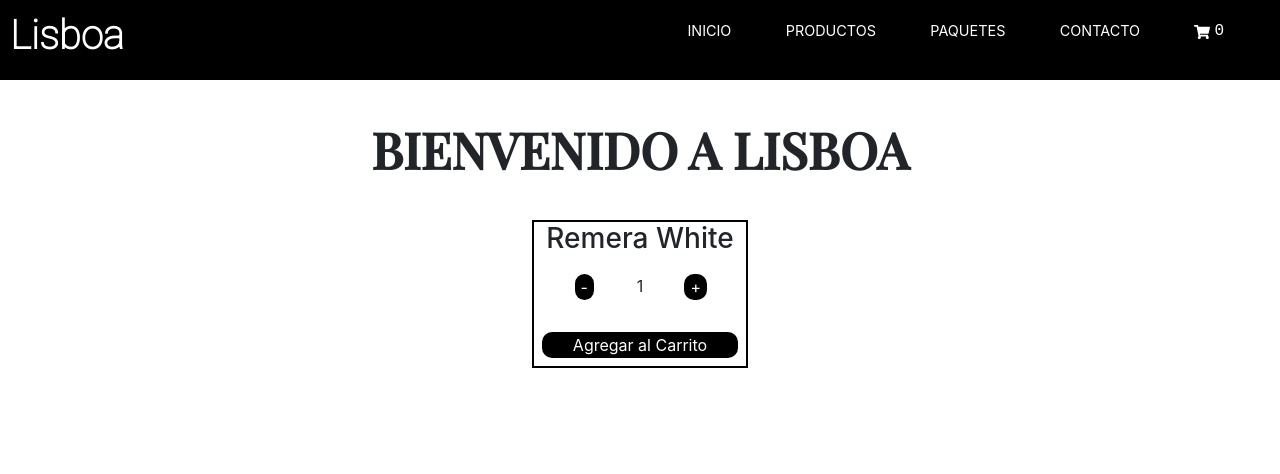
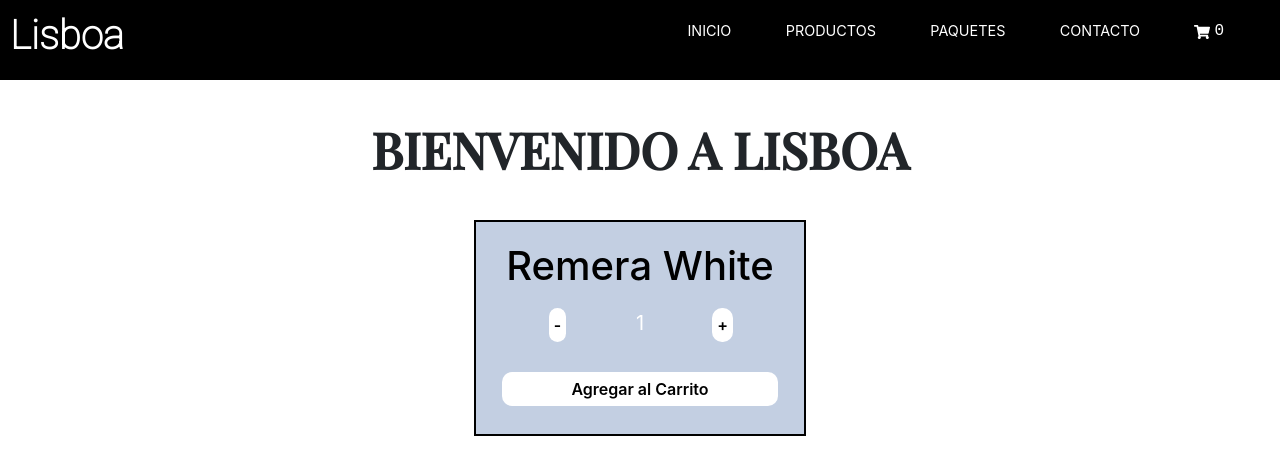
Before and after one commit to ThomasPalacio/appReact, a React (Create React App) app: page / in a window 1280 px wide. Shown: the top 474 px of the page. Built offline with nearby package versions, Linux system fonts and the light colour scheme.

Commit message:
desafio 5

```diff
--- a/src/App.css
+++ b/src/App.css
@@ -72,13 +72,27 @@ margin: 40px 100px;
 .containerContador{
 border: 2px black solid;
 width: fit-content;
+padding: 20px 30px;
+background-color:  #c3cfe2 ;
+
+}
+
+.nombreContador{
+font-size: 40px;
+color: rgb(0, 0, 0);
 }
 .parrafoContador{
 padding: 10px;
 }
+.numeroContador{
+  color: rgb(255, 255, 255);
+  font-size: 20px;
+}
 .botonesContador{
-  color: white;
-  background-color: black;
+  color: rgb(0, 0, 0);
+  font-weight: 600;
+  padding: 5px;
+  background-color: rgb(255, 255, 255);
   border: none;
   border-radius: 10px;
 }
--- a/src/components/ItemCount.js
+++ b/src/components/ItemCount.js
@@ -6,23 +6,31 @@ import {useState} from 'react'
 const ItemCount = (p) => {
 
 
-    const [number, setNumberMas] = useState(p.initial)
+    const [count, setCount] = useState(p.initial)
+
+    const increaseCount = () => {
+        count < p.stock && setCount(count + 1)
+    }
+
+    const decreaseCount = () => {
+        count > p.initial && setCount(count - 1)
+    }
 
     return (
         <div className='container containerContador'>
             <div className='row'>
-                <h3>Remera White</h3>
+                <h3 className='nombreContador'>Remera White</h3>
             </div>
             <div className='row parrafoContador d-flex align-items-center justify-content-center'>
                 <div className='row'>
                     <div className='col-4'>
-                        <button className='botonesContador'>-</button>
+                        <button onClick={decreaseCount} className='botonesContador'>-</button>
                     </div>
                     <div className='col-4'>
-                        <p>{number}</p>
+                        <p className='numeroContador'>{count}</p>
                     </div>
                     <div className='col-4'>
-                        <button onClick={() => {setNumberMas(number + 1) }} className='botonesContador'>+</button>
+                        <button onClick={increaseCount} className='botonesContador'>+</button>
                     </div>
 
                 </div>
--- a/src/components/ItemsListContainer.js
+++ b/src/components/ItemsListContainer.js
@@ -8,7 +8,7 @@ const ItemsListContainer = (props) => {
             <div>
             <h1 className='titleinicio'>{props.greeting}</h1>
             </div>
-            <ItemCount initial={1} />
+            <ItemCount initial={1} stock={5} />
         </div>
     )
 }
```
